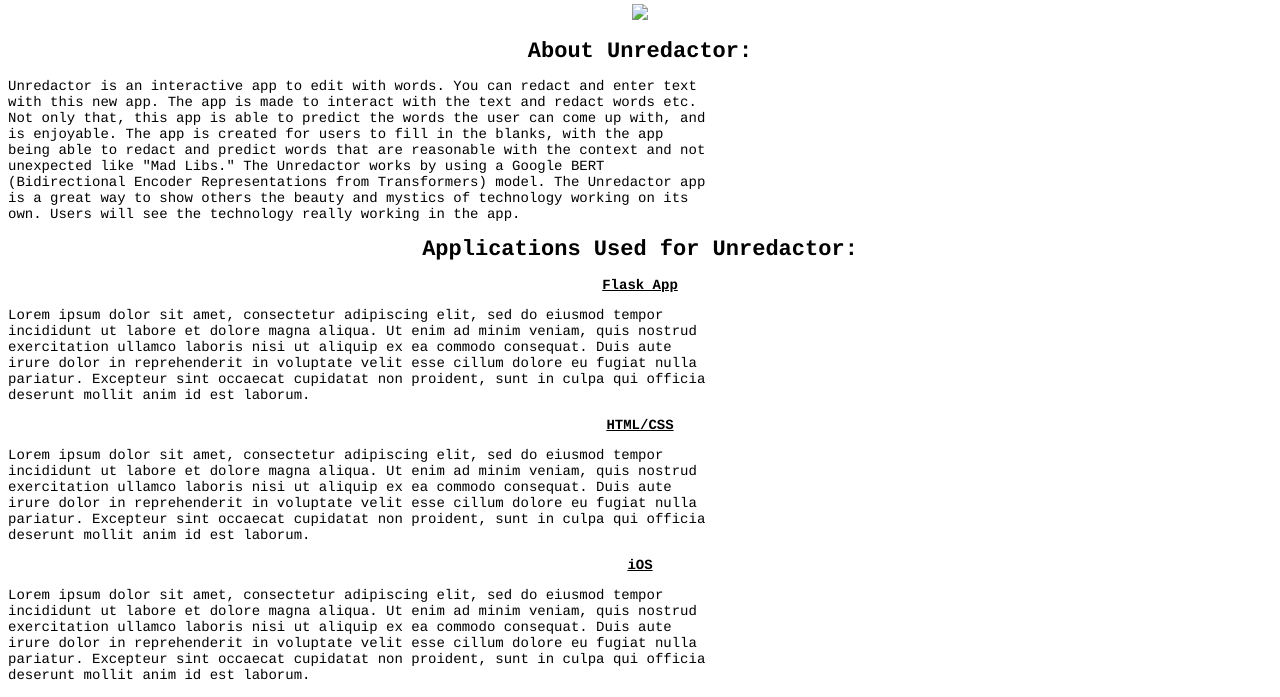
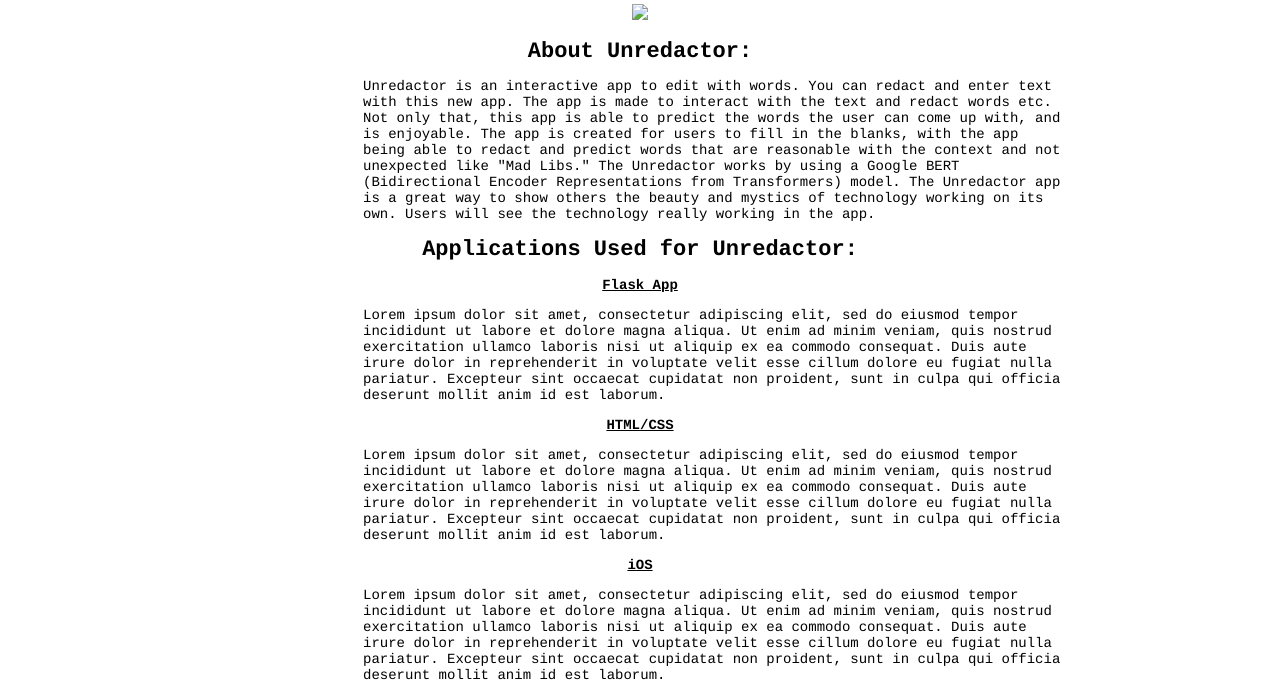
Before and after one commit to manceps/unredactor-2019-SoC, a Flask app: page /about in a window 1280 px wide. Shown: the part 118-815 px from the top of the page. Run offline with Flask 2, Linux system fonts and the light colour scheme; parts of the project's set-up code (start-up, migrations or seed data) failed here and were passed over; some libraries are stand-ins or nearby versions.

Commit message:
Update creator.html

```diff
--- a/unredactor/app/templates/about.html
+++ b/unredactor/app/templates/about.html
@@ -39,6 +39,7 @@
 		width: 700px;
 		word-wrap: break-word;
 		text-align: left;
+		margin-left: 355px;
 
 
 	}
--- a/unredactor/app/templates/creator.html
+++ b/unredactor/app/templates/creator.html
@@ -39,6 +39,7 @@
 		width: 700px;
 		word-wrap: break-word;
 		text-align: left;
+		margin-left: 355px;
 
 
 	}
@@ -57,6 +58,7 @@
 		font-family: Courier;
 		font-size: 14px;
 		text-align: left;
+		margin-left: 355px;
 
 	}
 
--- a/unredactor/app/templates/help.html
+++ b/unredactor/app/templates/help.html
@@ -38,7 +38,8 @@
 	p.wrapped {
 		width: 700px;
 		word-wrap: break-word;
-		text-align: center;
+		text-align: left;
+		margin-left: 355px;
 
 
 	}
@@ -74,4 +75,4 @@
 <h1>How to Operate Unredactor:</h1>
 <p>
 
-<p>
+<p class="wrapped">Lorem ipsum dolor sit amet, consectetur adipiscing elit, sed do eiusmod tempor incididunt ut labore et dolore magna aliqua. Ut enim ad minim veniam, quis nostrud exercitation ullamco laboris nisi ut aliquip ex ea commodo consequat. Duis aute irure dolor in reprehenderit in voluptate velit esse cillum dolore eu fugiat nulla pariatur. Excepteur sint occaecat cupidatat non proident, sunt in culpa qui officia deserunt mollit anim id est laborum.</p>
```
Also changed, not shown: 2 other files.
